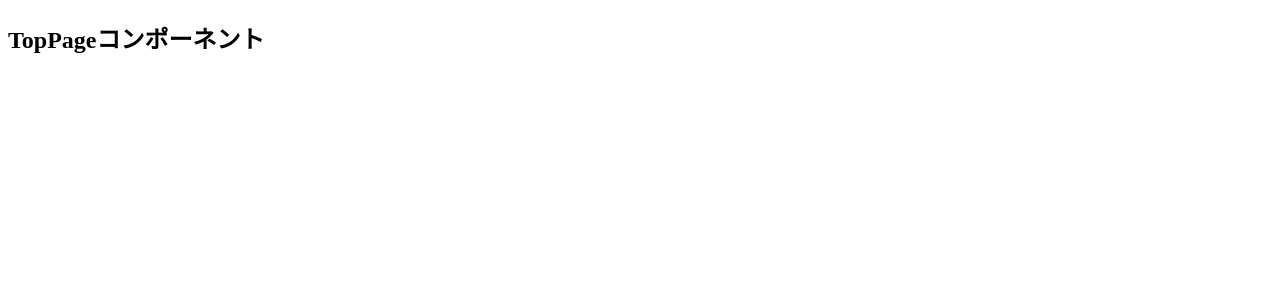
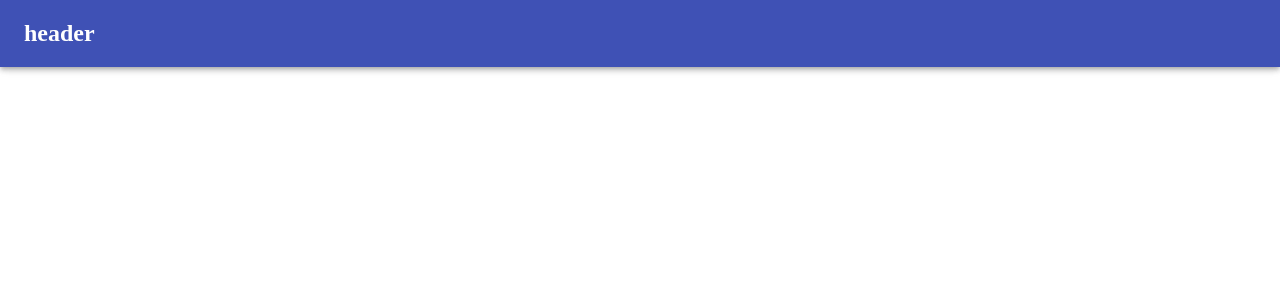
Before and after one commit to yk-port/distribution-site, a React (Create React App) app: page / in a window 1280 px wide. Shown: the top 300 px of the page. Built offline with nearby package versions, Linux system fonts and the light colour scheme.

Commit message:
create-header

```diff
--- a/src/pages/TopHeader.tsx
+++ b/src/pages/TopHeader.tsx
@@ -4,7 +4,9 @@ import React, { FC } from "react";
 const TopHeader: FC = () => {
   return (
     <AppBar>
-      <Toolbar></Toolbar>
+      <Toolbar>
+        <h2>header</h2>
+      </Toolbar>
     </AppBar>
   );
 };
--- a/src/pages/TopPage.tsx
+++ b/src/pages/TopPage.tsx
@@ -1,7 +1,8 @@
 import React, { FC } from "react";
+import TopHeader from "./TopHeader";
 
 const TopPage: FC = () => {
-  return <h2>TopPageコンポーネント</h2>;
+  return <TopHeader />;
 };
 
 export default TopPage;
```
